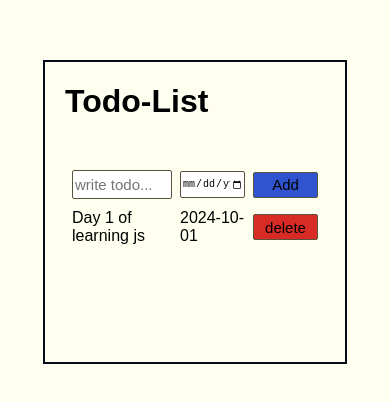
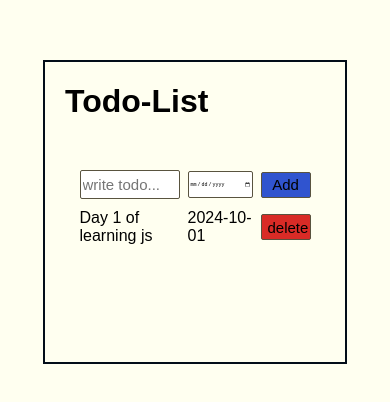
Before and after one commit to YusufRiwan/Rnddegreat, a plain HTML site: page index.html in a window 390 px wide. Shown: the part 210-612 px from the top of the page. Drawn offline with Linux system fonts and the light colour scheme.

Commit message:
Add files via upload

```diff
--- a/style.css
+++ b/style.css
@@ -71,10 +71,10 @@ h1{
     }
     .todo-display,
     .input-todo {
-        grid-template-columns: 100px 65px 65px;
+        grid-template-columns: 100px 65px 50px;
         gap: 8px;
     }
     .dates{
-        font-size: 10px;
+        font-size: 5px;
     }
 }
```
